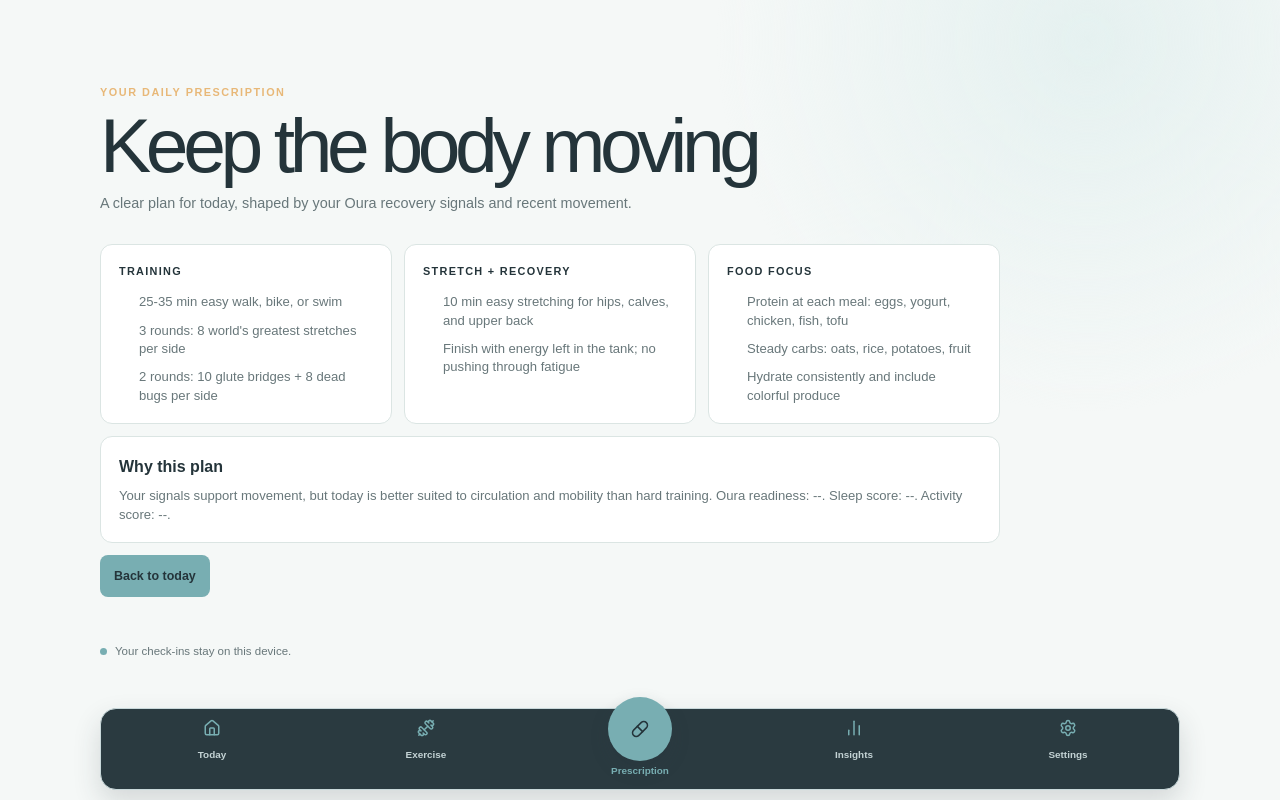
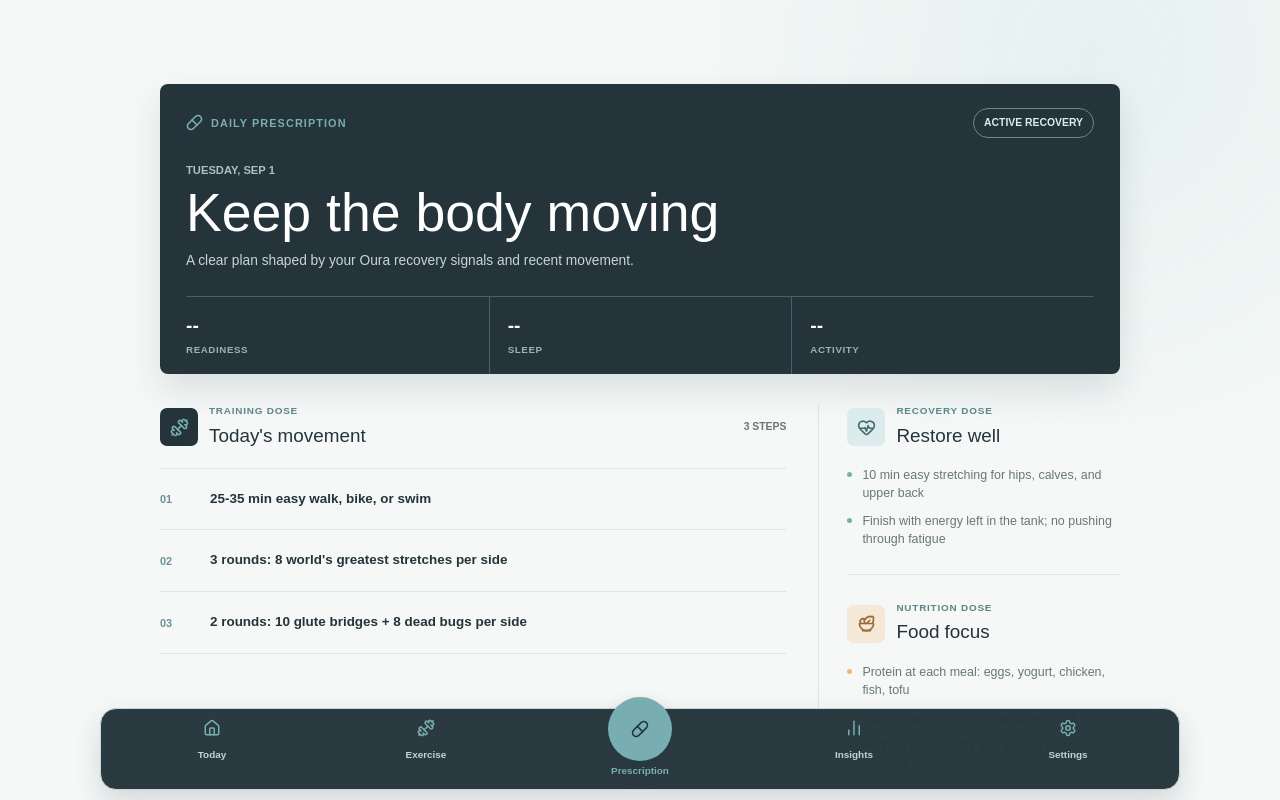
Before and after one commit to brettmay11-ai/75hard, a Next.js app: page / in a window 1280 px wide. Both pictures are taken after a click on the button "Prescription". Shown: the top 800 px of the page. Built offline with nearby package versions, Linux system fonts and the light colour scheme.

Commit message:
Redesign daily prescription view

```diff
--- a/app/globals.css
+++ b/app/globals.css
@@ -210,7 +210,7 @@ h3 { margin-top: 5px; font-size: 1.35rem; letter-spacing: -.04em; }
 .score-band-steady { --score-color: #e8b878; }
 .score-band-high { --score-color: #78b89d; animation: wellness-pulse 2.6s ease-in-out infinite; }
 @keyframes wellness-pulse { 0%, 100% { box-shadow: 0 0 0 0 rgb(120 184 157 / .22); } 50% { box-shadow: 0 0 0 12px rgb(120 184 157 / 0); } }
-.prescription-detail h2 { max-width: 720px; }
+.prescription-detail { width: 100%; max-width: 960px; margin-right: auto; margin-left: auto; }
 .topbar { display: none; }
 .welcome-row { gap: 14px; padding-top: 28px; }
 .welcome-row > .score-ring { order: 1; width: 190px; margin-bottom: 2px; }
@@ -243,12 +243,44 @@ h3 { margin-top: 5px; font-size: 1.35rem; letter-spacing: -.04em; }
 .score-scale span:last-child { text-align: right; }
 .score-panel > p { max-width: 440px; margin-top: 18px; color: var(--muted); font-size: .84rem; line-height: 1.5; }
 @media (max-width: 700px) { .score-panel { padding: 19px; } .score-value strong { font-size: 5.4rem; } }
-.detail-grid { display: grid; grid-template-columns: repeat(3, 1fr); gap: 12px; max-width: 900px; margin-top: 30px; }
-.detail-grid article, .prescription-why { border: 1px solid var(--line); border-radius: 12px; background: white; padding: 18px; }
-.detail-grid ol, .detail-grid ul { display: grid; gap: 10px; margin: 14px 0 0; padding-left: 20px; color: var(--muted); font-size: .82rem; line-height: 1.4; }
-.detail-grid .prescription-support-label { color: var(--ink); }
-.prescription-why { display: grid; gap: 7px; max-width: 900px; margin-top: 12px; color: var(--ink); }
-.prescription-why p { color: var(--muted); font-size: .82rem; line-height: 1.45; }
-.detail-action { max-width: 900px; margin-top: 12px; }
-@media (max-width: 700px) { .detail-grid { grid-template-columns: 1fr; } }
+.rx-overview { border-radius: 8px; background: var(--ink); padding: 24px 26px 0; color: white; box-shadow: 0 16px 34px rgb(36 52 58 / .12); }
+.rx-topline { display: flex; align-items: center; justify-content: space-between; gap: 14px; }
+.rx-mark { display: flex; align-items: center; gap: 8px; color: var(--green); font-size: .68rem; font-weight: 900; letter-spacing: .1em; text-transform: uppercase; }
+.rx-mode { border: 1px solid #70868a; border-radius: 999px; padding: 6px 10px; color: #dceced; font-size: .65rem; font-weight: 900; text-transform: uppercase; }
+.rx-date { margin-top: 24px; color: #aebfc1; font-size: .7rem; font-weight: 900; text-transform: uppercase; }
+.rx-overview h2 { max-width: 680px; margin-top: 8px; color: white; font-size: 3.35rem; line-height: .98; letter-spacing: 0; }
+.rx-intro { max-width: 560px; margin-top: 12px; color: #c8d5d6; font-size: .86rem; line-height: 1.5; }
+.rx-signals { display: grid; grid-template-columns: repeat(3, minmax(0, 1fr)); margin-top: 24px; border-top: 1px solid #496066; }
+.rx-signals span { display: grid; gap: 3px; border-left: 1px solid #496066; padding: 15px 0 16px 18px; }
+.rx-signals span:first-child { border-left: 0; padding-left: 0; }
+.rx-signals strong { color: white; font-size: 1.2rem; }
+.rx-signals small { color: #9fb1b3; font-size: .61rem; font-weight: 900; letter-spacing: .06em; text-transform: uppercase; }
+.rx-plan-layout { display: grid; grid-template-columns: minmax(0, 1.35fr) minmax(250px, .65fr); gap: 32px; margin-top: 30px; }
+.rx-section-heading { display: flex; align-items: center; gap: 11px; }
+.rx-section-heading > div { display: grid; gap: 3px; }
+.rx-section-heading > div > p { color: #5e8588; font-size: .62rem; font-weight: 900; letter-spacing: .08em; text-transform: uppercase; }
+.rx-section-heading h3 { margin: 0; font-size: 1.18rem; letter-spacing: 0; }
+.rx-section-heading > small { margin-left: auto; color: var(--muted); font-size: .65rem; font-weight: 900; text-transform: uppercase; }
+.rx-section-icon { display: grid; width: 38px; height: 38px; flex: 0 0 auto; place-items: center; border-radius: 7px; background: var(--ink); color: var(--green); }
+.rx-recovery-icon { background: #dceced; color: #426d70; }
+.rx-food-icon { background: #f5e8d7; color: #986b36; }
+.rx-move-list { display: grid; margin: 18px 0 0; padding: 0; list-style: none; }
+.rx-move-list li { display: grid; grid-template-columns: 38px 1fr; align-items: center; gap: 12px; min-height: 62px; border-bottom: 1px solid var(--line); padding: 10px 0; }
+.rx-move-list li:first-child { border-top: 1px solid var(--line); }
+.rx-move-list li > span { color: #6a9295; font-size: .68rem; font-weight: 900; }
+.rx-move-list li > p { color: var(--ink); font-size: .84rem; font-weight: 800; line-height: 1.4; }
+.rx-support-stack { display: grid; gap: 26px; border-left: 1px solid var(--line); padding-left: 28px; }
+.rx-support-block { padding-bottom: 25px; border-bottom: 1px solid var(--line); }
+.rx-support-block:last-child { padding-bottom: 0; border-bottom: 0; }
+.rx-support-block ul { display: grid; gap: 10px; margin: 16px 0 0; padding: 0; list-style: none; }
+.rx-support-block li { position: relative; padding-left: 15px; color: var(--muted); font-size: .78rem; line-height: 1.45; }
+.rx-support-block li::before { position: absolute; top: .48em; left: 0; width: 5px; height: 5px; border-radius: 50%; background: var(--green); content: ""; }
+.rx-support-block:last-child li::before { background: var(--orange); }
+.rx-why { display: grid; grid-template-columns: auto 1fr auto; align-items: center; gap: 13px; margin-top: 34px; border-top: 1px solid #bdd5d3; border-bottom: 1px solid #bdd5d3; background: #e9f3f2; padding: 17px 18px; }
+.rx-why-icon { display: grid; width: 38px; height: 38px; place-items: center; border-radius: 50%; background: white; color: #5e8588; }
+.rx-why > div:nth-child(2) { display: grid; gap: 4px; }
+.rx-why strong { font-size: .78rem; }
+.rx-why p { color: var(--muted); font-size: .76rem; line-height: 1.4; }
+.rx-why button { display: flex; align-items: center; gap: 6px; border: 0; background: transparent; padding: 9px; color: var(--ink); font-size: .72rem; font-weight: 900; }
+@media (max-width: 700px) { .rx-overview { padding: 20px 18px 0; } .rx-overview h2 { font-size: 2.45rem; } .rx-date { margin-top: 20px; } .rx-plan-layout { grid-template-columns: 1fr; gap: 28px; } .rx-support-stack { grid-template-columns: 1fr; border-top: 1px solid var(--line); border-left: 0; padding-top: 28px; padding-left: 0; } .rx-why { grid-template-columns: auto 1fr; } .rx-why button { grid-column: 2; justify-self: start; padding-left: 0; } }
 @media (max-width: 700px) { .exercise-support-grid { grid-template-columns: 1fr; gap: 14px; } .exercise-prescription { padding: 16px; } }
--- a/app/page.tsx
+++ b/app/page.tsx
@@ -1,6 +1,6 @@
 "use client";
 
-import { Activity, ChartNoAxesColumn, Dumbbell, House, Pill, Settings, Target, type LucideIcon } from "lucide-react";
+import { Activity, ArrowLeft, ChartNoAxesColumn, Dumbbell, HeartPulse, House, Pill, Salad, Settings, Target, type LucideIcon } from "lucide-react";
 import { type TouchEvent, useEffect, useMemo, useRef, useState } from "react";
 
 type WorkoutType = "none" | "strength" | "run" | "cycle" | "sport" | "mobility";
@@ -105,7 +105,26 @@ export default function Home() {
   return <main className="wellness-app" onTouchCancel={touchEnd} onTouchEnd={touchEnd} onTouchMove={touchMove} onTouchStart={touchStart}>
     <div className={refreshProgress || refreshing ? "refresh-indicator refresh-indicator-visible" : "refresh-indicator"} style={{ transform: `translate(-50%, ${Math.max(refreshProgress - 58, -58)}px)` }}>{refreshing ? "Refreshing" : refreshProgress >= 70 ? "Release to refresh" : "Pull to refresh"}</div>
     <div className="wellness-shell">
-      {tab === "prescription" && <section className="page-section prescription-detail"><p className="eyebrow">Your daily prescription</p><h2>{plan.title}</h2><p className="muted">A clear plan for today, shaped by your Oura recovery signals and recent movement.</p><div className="detail-grid"><article><p className="prescription-support-label">Training</p><ol>{plan.moves.map((move) => <li key={move}>{move}</li>)}</ol></article><article><p className="prescription-support-label">Stretch + recovery</p><ul>{plan.recovery.map((item) => <li key={item}>{item}</li>)}</ul></article><article><p className="prescription-support-label">Food focus</p><ul>{plan.food.map((item) => <li key={item}>{item}</li>)}</ul></article></div><div className="prescription-why"><strong>Why this plan</strong><p>{plan.reason} Oura readiness: {oura?.readinessScore ?? "--"}. Sleep score: {oura?.sleepScore ?? "--"}. Activity score: {oura?.activityScore ?? "--"}.</p></div><button className="prescription-primary detail-action" onClick={() => setTab("today")} type="button">Back to today</button></section>}
+      {tab === "prescription" && <section className="page-section prescription-detail">
+        <header className="rx-overview">
+          <div className="rx-topline"><span className="rx-mark"><Pill aria-hidden="true" size={17} strokeWidth={2.2} /> Daily prescription</span><span className="rx-mode">{plan.mode}</span></div>
+          <p className="rx-date">{new Intl.DateTimeFormat("en-US", { weekday: "long", month: "short", day: "numeric" }).format(new Date(`${selectedDate}T12:00:00`))}</p>
+          <h2>{plan.title}</h2>
+          <p className="rx-intro">A clear plan shaped by your Oura recovery signals and recent movement.</p>
+          <div className="rx-signals" aria-label="Oura signals used for this prescription"><span><strong>{oura?.readinessScore ?? "--"}</strong><small>readiness</small></span><span><strong>{oura?.sleepScore ?? "--"}</strong><small>sleep</small></span><span><strong>{oura?.activityScore ?? "--"}</strong><small>activity</small></span></div>
+        </header>
+        <div className="rx-plan-layout">
+          <section className="rx-training" aria-labelledby="rx-training-title">
+            <div className="rx-section-heading"><span className="rx-section-icon"><Dumbbell aria-hidden="true" size={19} strokeWidth={2} /></span><div><p>Training dose</p><h3 id="rx-training-title">Today&apos;s movement</h3></div><small>{plan.moves.length} steps</small></div>
+            <ol className="rx-move-list">{plan.moves.map((move, index) => <li key={move}><span>{String(index + 1).padStart(2, "0")}</span><p>{move}</p></li>)}</ol>
+          </section>
+          <aside className="rx-support-stack" aria-label="Recovery and nutrition support">
+            <section className="rx-support-block"><div className="rx-section-heading"><span className="rx-section-icon rx-recovery-icon"><HeartPulse aria-hidden="true" size={19} strokeWidth={2} /></span><div><p>Recovery dose</p><h3>Restore well</h3></div></div><ul>{plan.recovery.map((item) => <li key={item}>{item}</li>)}</ul></section>
+            <section className="rx-support-block"><div className="rx-section-heading"><span className="rx-section-icon rx-food-icon"><Salad aria-hidden="true" size={19} strokeWidth={2} /></span><div><p>Nutrition dose</p><h3>Food focus</h3></div></div><ul>{plan.food.map((item) => <li key={item}>{item}</li>)}</ul></section>
+          </aside>
+        </div>
+        <section className="rx-why"><div className="rx-why-icon"><Activity aria-hidden="true" size={20} strokeWidth={2} /></div><div><strong>Why this prescription</strong><p>{plan.reason}</p></div><button onClick={() => setTab("today")} type="button"><ArrowLeft aria-hidden="true" size={17} strokeWidth={2} /> Today</button></section>
+      </section>}
       {tab === "today" && <>
         <section className="welcome-row"><div className={`score-panel ${scoreBand(wellnessScore)}`} style={{ "--score-progress": `${wellnessScore}%` } as React.CSSProperties}><div className="score-panel-top"><span className="score-title"><Activity aria-hidden="true" size={18} strokeWidth={2} /> Wellness score</span><span className="score-state">{scoreState(wellnessScore)}</span></div><div className="score-value"><strong>{wellnessScore}</strong><span>/100</span></div><div className="score-meter" aria-label={`Wellness score ${wellnessScore} out of 100`} role="img"><span /></div><div className="score-scale" aria-hidden="true"><span>Restore</span><span>Steady</span><span>Ready</span></div><p>{scoreMessage(wellnessScore)}</p></div>{connected && <div className="oura-inline" aria-label="Oura recovery inputs"><span><strong>{oura?.readinessScore ?? "--"}</strong><small>readiness</small></span><span><strong>{oura?.sleepScore ?? "--"}</strong><small>sleep</small></span><span><strong>{oura?.activityScore ?? "--"}</strong><small>activity</small></span><span><strong>{oura?.steps?.toLocaleString() ?? "--"}</strong><small>steps</small></span></div>}<div><p className="eyebrow">Your daily reset</p><h2>{selectedDate === today ? "How are you, really?" : selectedDate}</h2><p className="muted">Small signals. Better decisions. A little more of you.</p></div></section>
         <nav className="date-strip" aria-label="Recent days">{recentDates.map((date) => <button className={selectedDate === date ? "date-pill date-pill-active" : "date-pill"} key={date} onClick={() => setSelectedDate(date)} type="button"><span>{new Intl.DateTimeFormat("en-US", { weekday: "short" }).format(new Date(`${date}T12:00:00`))}</span><strong>{new Date(`${date}T12:00:00`).getDate()}</strong><i className={state.entries[date] ? "date-dot date-dot-filled" : "date-dot"} /></button>)}</nav>
```
